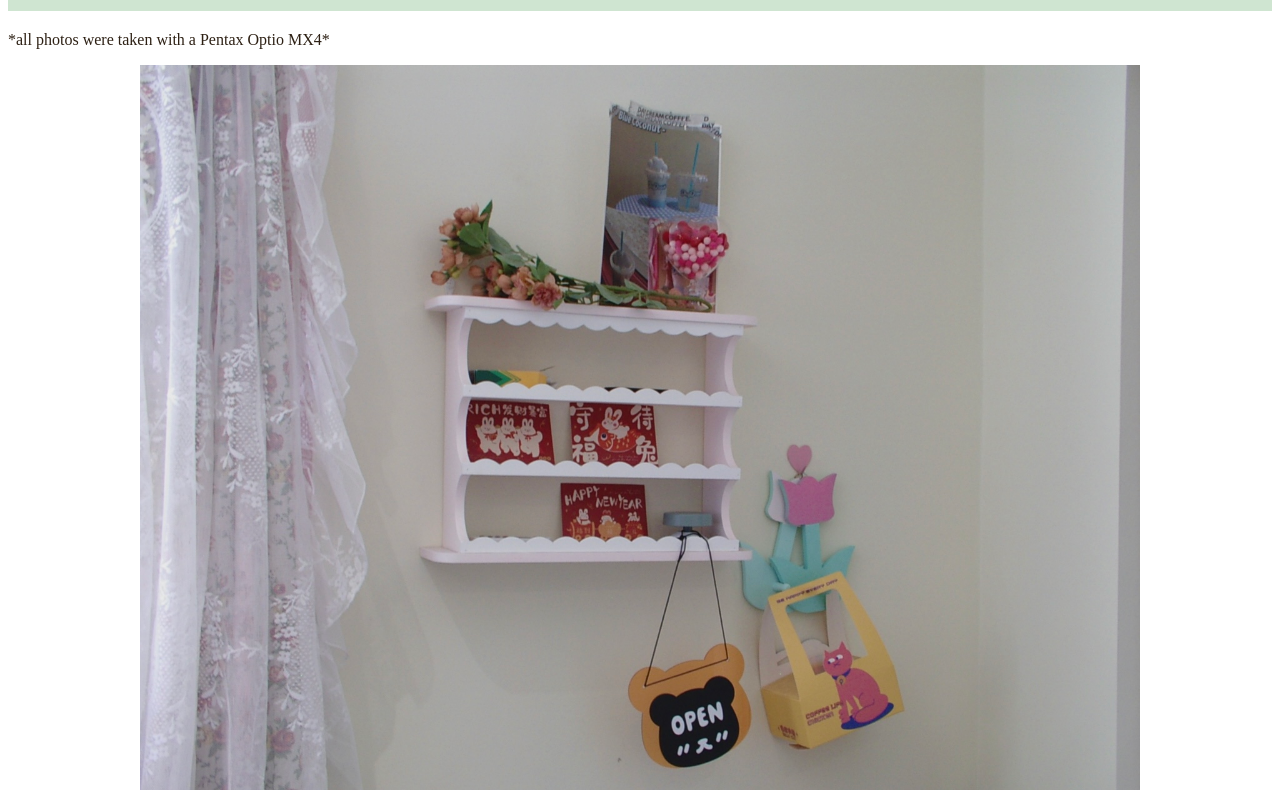
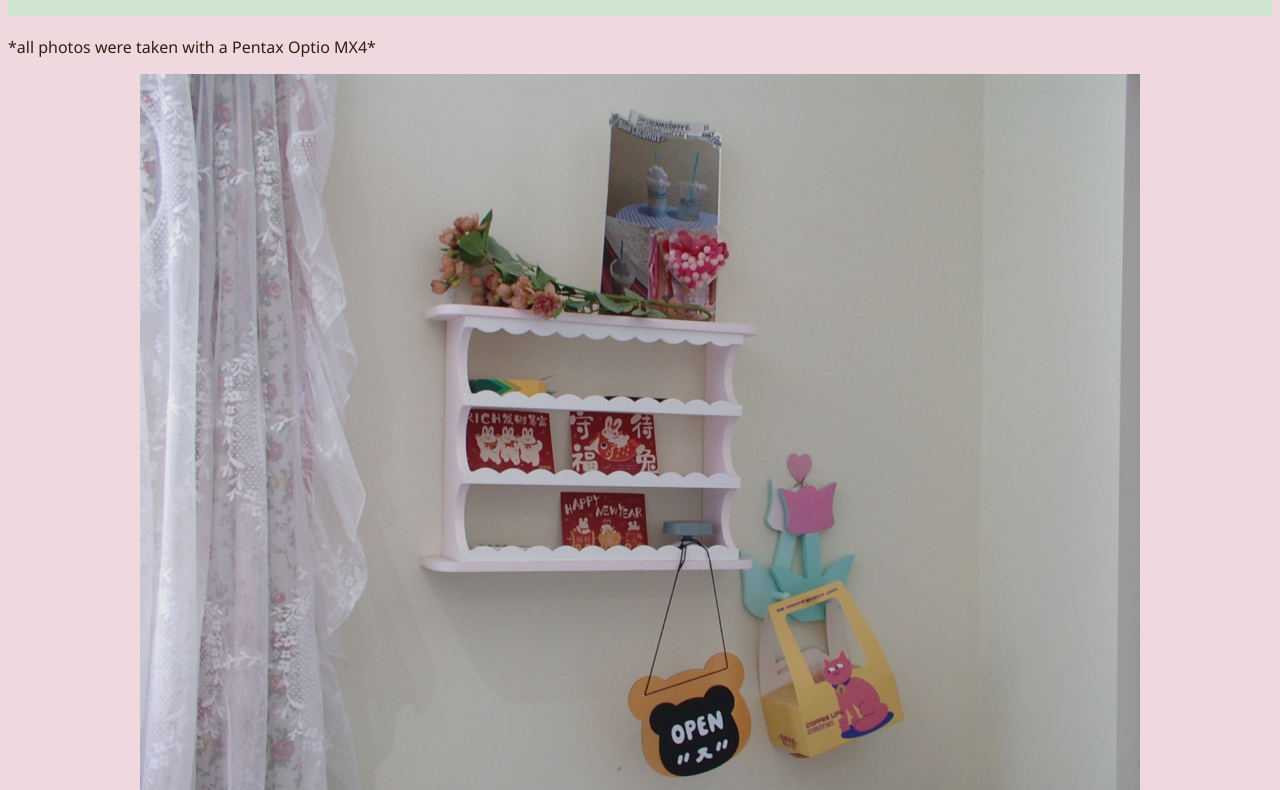
Before and after one commit to Monicastf/cprg-218-assignment-2, a plain HTML site: page index.html in a window 1280 px wide. Shown: the part 98-888 px from the top of the page. Drawn offline with Linux system fonts and the light colour scheme.

Commit message:
Update styles.css

```diff
--- a/styles.css
+++ b/styles.css
@@ -3,7 +3,7 @@
 * {
     box-sizing: border-box;
     color: #2d2014;
-   }
+}
 
    header{
     background-color: #cfe5d1;
@@ -19,7 +19,8 @@
         display: block;
         margin:auto;
     }
-
+    background-color: #efd8de;
+    font-family: "Noto Sans", sans-serif;
    }
    .buttons{
     display: flex;
```
